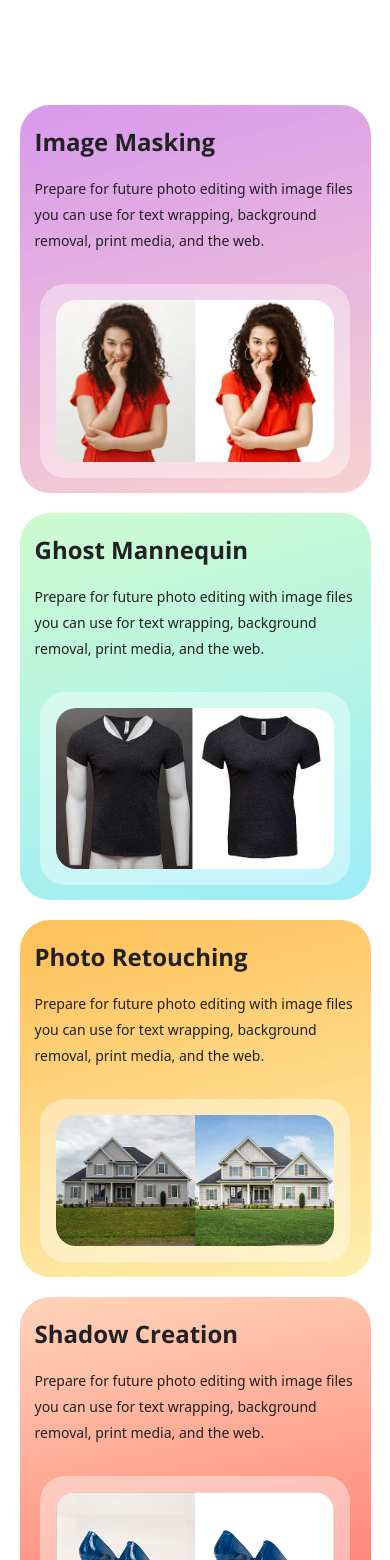
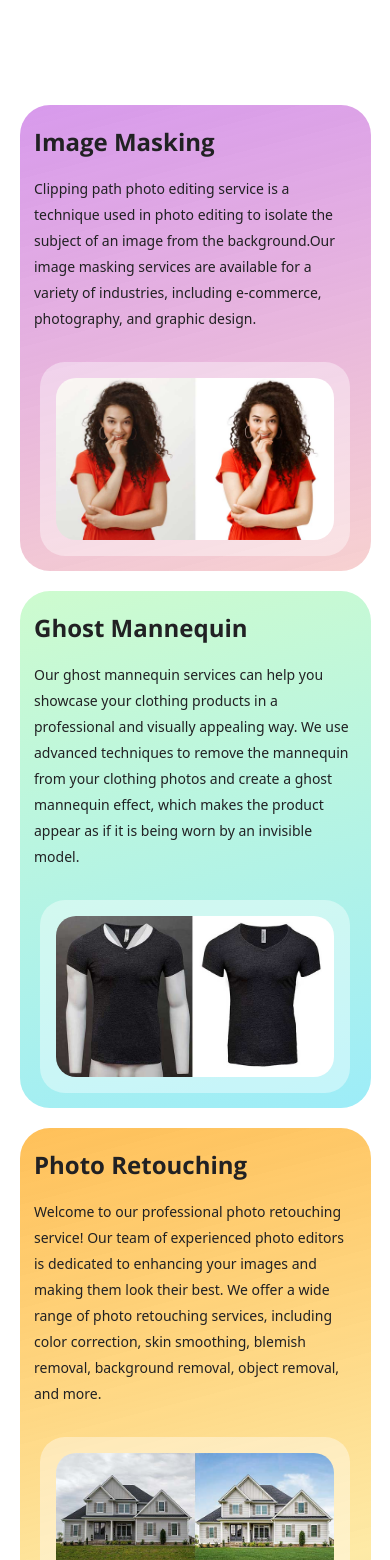
Before and after one commit to Nirmalnio/Shineditz, a React (Create React App) app: page / in a window 390 px wide. Shown: the part 3888-5448 px from the top of the page. Built offline with nearby package versions, Linux system fonts and the light colour scheme.

Commit message:
issues fixed

```diff
--- a/src/Components/Head/Header.css
+++ b/src/Components/Head/Header.css
@@ -137,7 +137,7 @@
     font-weight: 500;
     font-size: 18px;
     margin: 12px 0px;
-    text-decoration: none;
+    text-decoration: none !important;
    }
 
    .mob-options:hover{
--- a/src/Components/Head/Header.jsx
+++ b/src/Components/Head/Header.jsx
@@ -85,11 +85,11 @@ function Header() {
         </Offcanvas.Header>
         <Offcanvas.Body>
           <div className='p-3 d-flex flex-column align-items-center mobdiv'>
-            <Link to="/pricing"><div className='mob-options'>Pricing</div></Link>
-            <Link to="/services"><div className='mob-options'>Services</div></Link>
-            <Link to="/samples"><div className='mob-options'>Samples</div></Link>
-            <Link to="/aboutus"><div className='mob-options'>About us</div></Link>
-            <Link to="/contact" style={{ textDecoration: "none" }}>
+            <Link className='mob-options' to="/pricing"><div >Pricing</div></Link>
+            <Link className='mob-options' to="/services"><div >Services</div></Link>
+            <Link className='mob-options' to="/samples"><div >Samples</div></Link>
+            <Link className='mob-options' to="/aboutus"><div >About us</div></Link>
+            <Link className='mob-options' to="/contact" style={{ textDecoration: "none" }}>
               <div className='contactus-btn2'>
                 Contact us
               </div>
--- a/src/pages/Homepage/Homepage.jsx
+++ b/src/pages/Homepage/Homepage.jsx
@@ -17,45 +17,52 @@ import global from "../../Assets/Images/globe.png"
 import { handicon,Quick,data,Assured,iso,prices,clippingpath,masking,retouching,colorcorrection,showcorrection,Ghostmasking } from '../../Assets/icon';
 import Footer from '../../Components/Footer/Footer';
 import carouselimg from '../../Assets/Images/caursel.jpg'
+import { useNavigate } from 'react-router';
 
 function Homepage() {
 
     const [price,setprice] = useState("Clipping Services")
 
+    const naviagte = useNavigate()
 
     // const router = useHistory()
   const services = [
     {
       id: 1,
       headin: "Image Masking",
-      desp: "Prepare for future photo editing with image files you can use for text wrapping, background removal, print media, and the web.",
+      desp: "Clipping path photo editing service is a technique used in photo editing to isolate the subject of an image from the background.Our image masking services are available for a variety of industries, including e-commerce, photography, and graphic design.",
       background: "linear-gradient(165.22deg, #CF8BF3 -25.3%, rgba(253, 185, 155, 0.5) 116.66%), rgba(237, 237, 237, 0.2)",
-      image: serives1
+      image: serives1,
+      link: "/services#Imagemasking"
     },
     {
       id: 2,
       headin: "Ghost Mannequin",
-      desp: "Prepare for future photo editing with image files you can use for text wrapping, background removal, print media, and the web.",
+      desp: "Our ghost mannequin services can help you showcase your clothing products in a professional and visually appealing way. We use advanced techniques to remove the mannequin from your clothing photos and create a ghost mannequin effect, which makes the product appear as if it is being worn by an invisible model. ",
       background: "linear-gradient(165.22deg, #DAFFC4 -25.3%, #95EAFF 116.66%), rgba(237, 237, 237, 0.2)",
-      image: serives2
+      image: serives2,
+      link : "/services#GhostMannequin"
     }, {
       id: 3,
       headin: "Photo Retouching",
-      desp: "Prepare for future photo editing with image files you can use for text wrapping, background removal, print media, and the web.",
+      desp: "Welcome to our professional photo retouching service! Our team of experienced photo editors is dedicated to enhancing your images and making them look their best. We offer a wide range of photo retouching services, including color correction, skin smoothing, blemish removal, background removal, object removal, and more.",
       background: "linear-gradient(165.22deg, #FFB443 -25.3%, rgba(255, 242, 129, 0.5) 116.66%), rgba(237, 237, 237, 0.2)",
-      image: serives3
+      image: serives3,
+      link:  "/services#PhotoRetouching"
     }, {
       id: 4,
       headin: "Shadow Creation",
-      desp: "Prepare for future photo editing with image files you can use for text wrapping, background removal, print media, and the web.",
+      desp: "Our shadow creation services can help add depth and dimension to your photos. We use advanced techniques to create realistic shadows that can make your images look more professional and visually appealing.",
       background: "linear-gradient(168.36deg, #FFEBCC -22.35%, #FF5A55 121.11%), rgba(237, 237, 237, 0.2)",
-      image: serives4
+      image: serives4,
+      link : "/services#ShadowCreation"
     }, {
       id: 5,
       headin: "Color Correction ",
-      desp: "Prepare for future photo editing with image files you can use for text wrapping, background removal, print media, and the web.",
+      desp: "Our color correction services can help you achieve the perfect balance of colors in your images.Whether you need to correct color issues caused by lighting or white balance problems, our team of color correction experts can help.",
       background: "linear-gradient(165.22deg, #B2FEFA -25.3%, #4579FF 116.66%), rgba(237, 237, 237, 0.2)",
-      image: serives5
+      image: serives5,
+      link : "/services#Color_Correction_Services"
     },
 
   ]
@@ -217,7 +224,7 @@ console.log(Option,"options");
         <div className='serivescardContainer'>
           {services.map((item, id) => {
             return (
-              <div /* onClick={()=>router.push("/serives")} */
+              <div onClick={()=>naviagte(item?.link)}
                className='servisecard' key={id} style={{ background: `${item?.background}` }}>
                 <div className='servicetxts'>
                   <h5>{item?.headin}</h5>
--- a/src/pages/Homepage/homepage.css
+++ b/src/pages/Homepage/homepage.css
@@ -232,6 +232,10 @@
     transition: transform 0.4s ease-in-out;
 }
 
+.servicetxts{
+    width: 84%;
+    margin-right: 15px;
+}
 /* .servisecard:hover {
     transform: translateY(-120px);
   } */
@@ -246,15 +250,12 @@
 }
 
 .servicetxts p{
-
     font-family: inherit;
     font-style: normal;
     font-weight: 400;
     font-size: 15px;
     line-height: 32px;
-    /* or 145% */
     text-align: start;
-
     color: #212123;
 }
 
@@ -681,6 +682,11 @@ color: #4B5563
     align-items: center;
     justify-content: center;
 }
+.servicetxts{
+    width: 100%;
+    margin-right: 1px;
+}
+
 }
 
 @media screen and (max-width: 680px){
--- a/src/pages/Services/services.css
+++ b/src/pages/Services/services.css
@@ -3,7 +3,7 @@
     background-image: url('../../Assets/Images/plainbg.png');
     background-position: center;
     background-size: cover;
-    /* padding: 5vh 8vw; */
+    padding: 5vh 8vw;
 }
 
 .clippingpath{
@@ -158,6 +158,7 @@
 
   .full{
     padding-top:0px ;
+    padding: 0vh 3.5vw;
   }
   .clippingpath{
     display: flex;
@@ -184,6 +185,7 @@
 
  .viewsbtn{
     margin-top: 5%;
+    font-size: 16px;
  }
 
 
--- a/src/pages/contact/contact.jsx
+++ b/src/pages/contact/contact.jsx
@@ -6,6 +6,8 @@ import { facebookicon,youtubeicon,instaIcon,linkedin } from '../../Assets/icon'
 import Spinner from 'react-bootstrap/Spinner';
 import Modal from 'react-bootstrap/Modal';
 import success from "../../Assets/Images/tickicon.png"
+import Alert from 'react-bootstrap/Alert';
+import Button from 'react-bootstrap/Button';
 // import nodemailer from 'nodemailer';
 // import stream from 'stream-browserify';
 
@@ -19,7 +21,8 @@ function Contact() {
   const [message, setMessage] = useState("");
   const [loader,setloader] = useState(false)
   const [show,setshow] = useState(false)
-
+  const [alt,setAlt] = useState(false)
+  const [err,setErr] = useState(false)
 
   useEffect(()=>{
        window.scrollTo(0,0)
@@ -36,6 +39,9 @@ function Contact() {
        setMessage("")
        setEmail("")
   }
+
+
+
 
   const sendmessage = (e) => {
     setloader(true)
@@ -64,9 +70,40 @@ function Contact() {
   };
 
 
+  const onsubmit =() =>{
+     if(name!==""&&email!==""){
+      sendmessage()
+     }else {
+      setAlt(true)
+     }
+  }
+
+  // useEffect(()=>{
+
+  //   if(alt){
+  //     setTimeout(() => {
+  //       setAlt(false)
+  //      }, 3000);
+  //   }
+
+  // },[alt])
+
+
+
+
   return (
     <div>
       <Header />
+
+      {alt&&
+      <div className='container mt-2'>
+      <Alert variant="danger" onClose={() => setAlt(false)} dismissible>
+    <p>
+       Fill all Mandatory fields.
+    </p>
+    </Alert>
+    </div>
+    }
 
       <section className='contcontainer'>
         <h2 className='contacth2'>Send message?</h2>
@@ -75,7 +112,7 @@ function Contact() {
         </p>
 
         <div>
-          <form onSubmit={sendmessage}>
+          <form onSubmit={onsubmit}>
             <div className='flexdisplay'>
               <div className='borderinput'>
 
@@ -129,7 +166,7 @@ function Contact() {
 
             {loader?
             <button className='buttonsmt' ><Spinner animation="border" variant="light" /></button> :
-            <button className='buttonsmt' type="submit">Send message</button>
+            <button className='buttonsmt' onClick={onsubmit}>Send message</button>
             }
           </form>
         </div>
--- a/src/pages/samples/samples.jsx
+++ b/src/pages/samples/samples.jsx
@@ -1,4 +1,4 @@
-import React from "react";
+import React, { useEffect } from "react";
 import "./samples.css"
 import Header from "../../Components/Head/Header";
 import Footer from "../../Components/Footer/Footer";
@@ -34,6 +34,10 @@ import img22 from "../../Assets/Images/Watermark/MTL Studio..-34.jpg"
 import img23 from "../../Assets/Images/Watermark/MTL Studio..-35.jpg"
 
 function Samples() {
+
+    useEffect(()=>{
+     window.scrollTo(0,0)
+    },[])
     return (
         <div className="samplemainDiv">
             <Header />
```
Also changed, not shown: src/pages/Services/services.jsx (+15 -8 lines).
